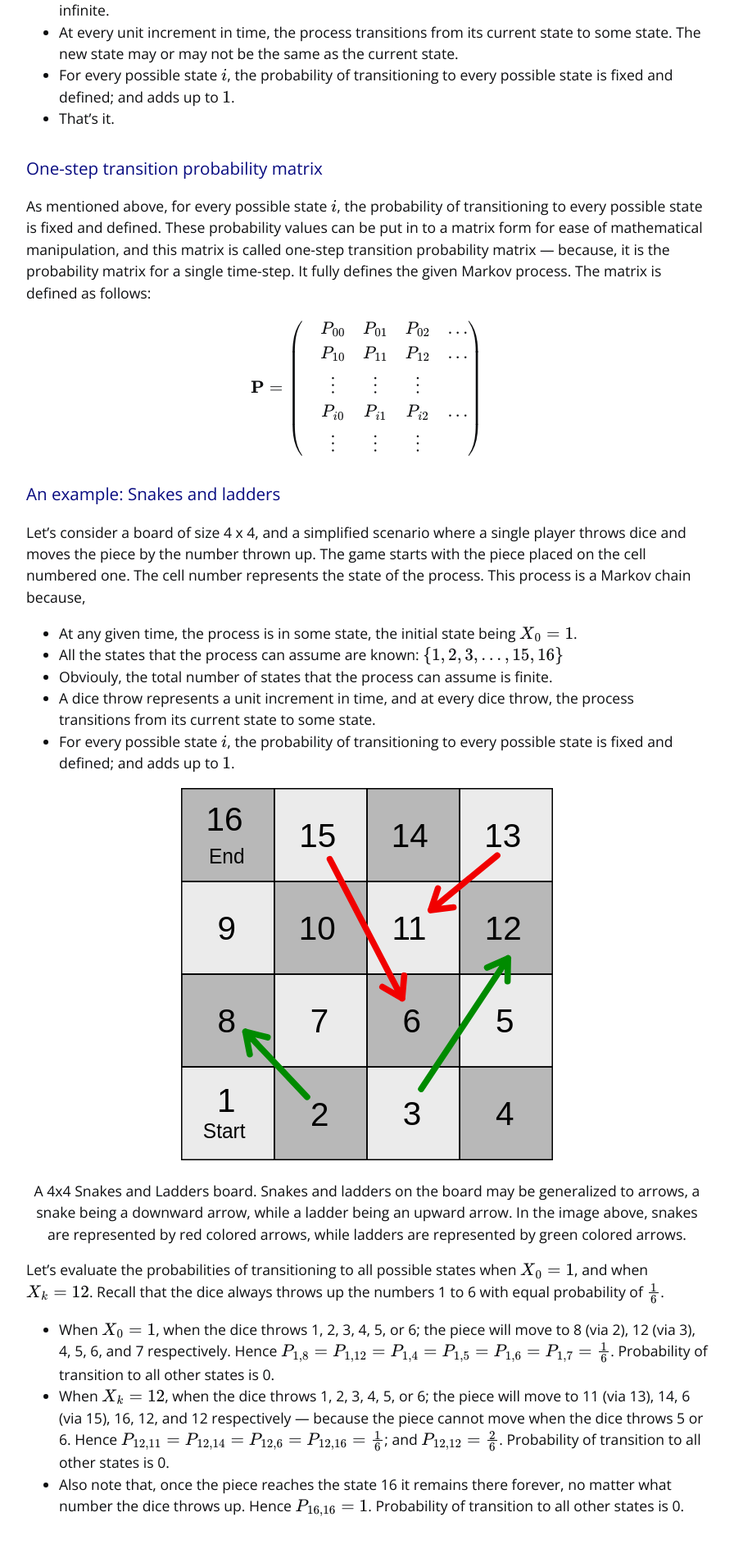
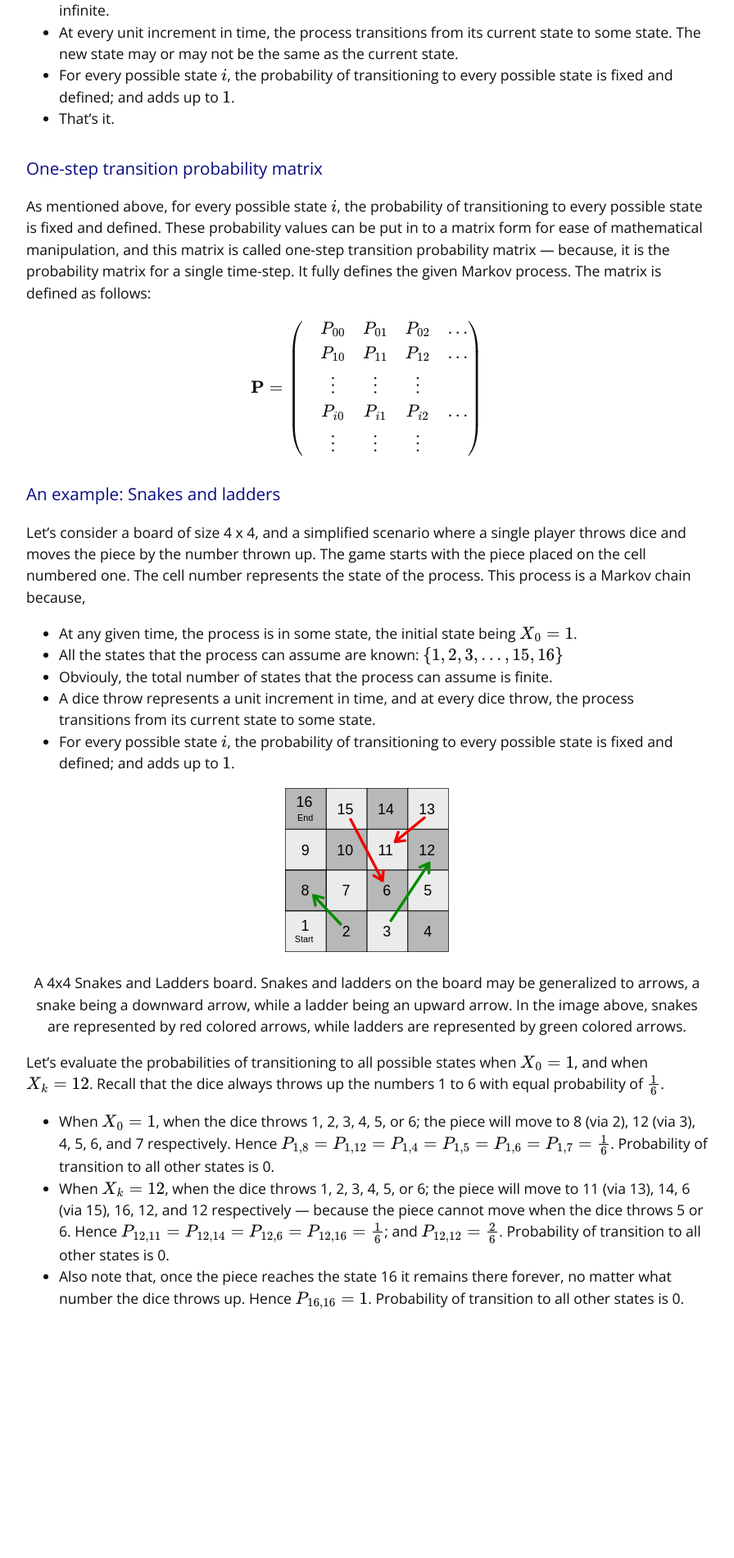
Before and after one commit to vinitjoglekar/playground, a Jekyll site: the page built from _pages/markov_chains.md, in a window 1280 px wide. Shown: the part 724-2624 px from the top of the page at 82% size, without its empty margins (192-1088 px from the left). Built offline with Jekyll 4.4.1, drawn with Linux system fonts in a browser that asks for light colours; after the commit the page ends 2370 px from its top, so only the background shows below that.

Commit message:
Update markov_chains.md

```diff
--- a/_pages/markov_chains.md
+++ b/_pages/markov_chains.md
@@ -50,7 +50,7 @@ Let's consider a board of size 4 x 4, and a simplified scenario where a single p
 
 <div align="center">
  <p>
-  <img src="https://raw.githubusercontent.com/vinitjoglekar/playground/main/assets/svg/Snake-Ladder.svg" alt="A 4x4 Snakes and Ladders board">
+  <img src="https://raw.githubusercontent.com/vinitjoglekar/playground/main/assets/svg/Snake-Ladder.svg" alt="A 4x4 Snakes and Ladders board" width="200">
   <br/>
   <div class="grey">A 4x4 Snakes and Ladders board. Snakes and ladders on the board may be generalized to arrows, a snake being a downward arrow, while a ladder being an upward arrow. In the image above, snakes are represented by red colored arrows, while ladders are represented by green colored arrows. </div>
  </p>
```
